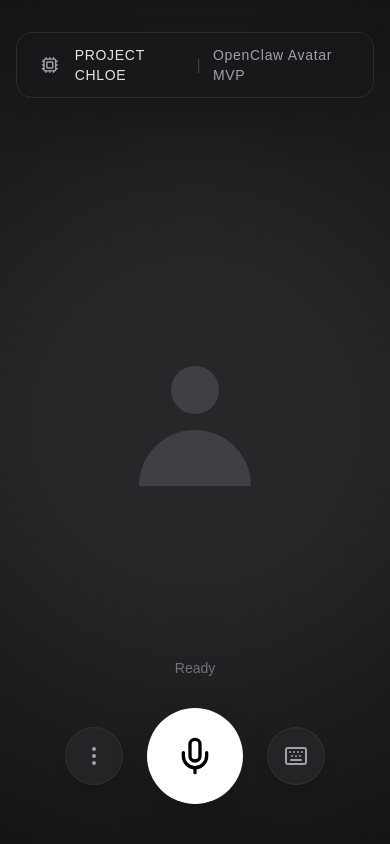
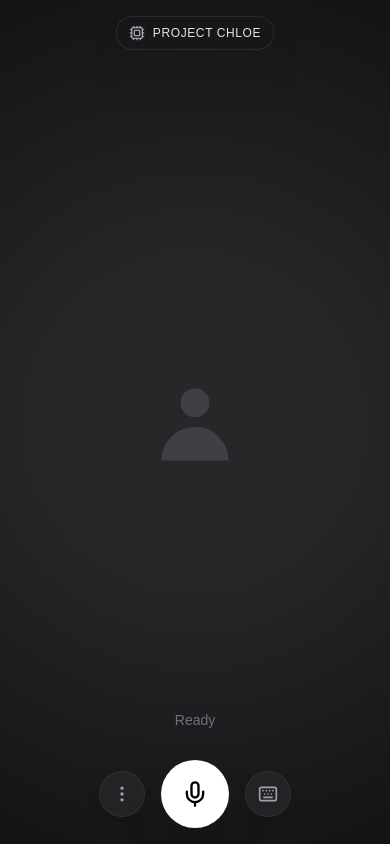
Before and after one commit to HoangClaw/openclaw-avatar-mvp, a Next.js app: page / in a window 390 px wide. Built offline with nearby package versions, Linux system fonts and the light colour scheme.

Commit message:
refactor(ui): enhance layout and styling for avatar interface, improving responsiveness and visual consistency

```diff
--- a/src/app/page.tsx
+++ b/src/app/page.tsx
@@ -164,15 +164,15 @@ export default function AvatarInterface() {
     <main className={`relative flex flex-col h-screen w-screen overflow-hidden justify-center items-center transition-colors duration-500 ${theme === 'dark' ? 'bg-black' : 'bg-zinc-50'}`}>
 
       {/* Top Project Banner */}
-      <div className="absolute top-8 left-0 w-full flex justify-center z-10 px-4 pointer-events-none transition-opacity duration-300" style={{ opacity: isSettingsOpen ? 0.2 : 1 }}>
-        <div className={`backdrop-blur-md px-6 py-3 rounded-2xl border shadow-2xl flex items-center gap-4 transition-all duration-300 ${
+      <div className="absolute top-4 sm:top-8 left-0 w-full flex justify-center z-10 px-4 pointer-events-none transition-opacity duration-300" style={{ opacity: isSettingsOpen ? 0.2 : 1 }}>
+        <div className={`backdrop-blur-md px-3 sm:px-6 py-2 sm:py-3 rounded-2xl border shadow-2xl flex items-center gap-2 sm:gap-4 transition-all duration-300 ${
           theme === 'dark'
             ? 'bg-zinc-900/80 border-zinc-700/50'
             : 'bg-white/80 border-zinc-200'
         }`}>
-          <Cpu className={`w-5 h-5 transition-colors ${theme === 'dark' ? 'text-zinc-400' : 'text-zinc-500'}`} />
-          <h1 className={`font-medium tracking-wider text-sm sm:text-base flex items-center gap-3 transition-colors ${theme === 'dark' ? 'text-zinc-200' : 'text-zinc-800'}`}>
-            PROJECT CHLOE <span className={theme === 'dark' ? 'text-zinc-700' : 'text-zinc-300'}>|</span> <span className={`font-normal ${theme === 'dark' ? 'text-zinc-400' : 'text-zinc-500'}`}>OpenClaw Avatar MVP</span>
+          <Cpu className={`w-4 h-4 sm:w-5 sm:h-5 transition-colors ${theme === 'dark' ? 'text-zinc-400' : 'text-zinc-500'}`} />
+          <h1 className={`font-medium tracking-wider text-xs sm:text-sm md:text-base flex items-center gap-2 sm:gap-3 transition-colors ${theme === 'dark' ? 'text-zinc-200' : 'text-zinc-800'}`}>
+            PROJECT CHLOE <span className={`hidden sm:inline ${theme === 'dark' ? 'text-zinc-700' : 'text-zinc-300'}`}>|</span> <span className={`hidden sm:inline font-normal ${theme === 'dark' ? 'text-zinc-400' : 'text-zinc-500'}`}>OpenClaw Avatar MVP</span>
           </h1>
         </div>
       </div>
@@ -187,7 +187,7 @@ export default function AvatarInterface() {
       >
          {/* Temporary SVG placeholder */}
          <svg
-            className={`w-40 h-40 transition-colors duration-300 ${theme === 'dark' ? 'text-zinc-700' : 'text-zinc-400'}`}
+            className={`w-24 h-24 sm:w-40 sm:h-40 transition-colors duration-300 ${theme === 'dark' ? 'text-zinc-700' : 'text-zinc-400'}`}
             fill="currentColor"
             viewBox="0 0 20 20"
             xmlns="http://www.w3.org/2000/svg"
@@ -213,11 +213,11 @@ export default function AvatarInterface() {
       {/* Settings Modal Layer */}
       {isSettingsOpen && (
         <div className="absolute inset-0 z-40 flex items-center justify-center bg-black/60 backdrop-blur-sm p-4">
-          <div className={`border rounded-3xl w-full max-w-md shadow-[0_0_50px_rgba(0,0,0,0.8)] overflow-hidden animate-in fade-in zoom-in duration-200 transition-colors ${
+          <div className={`border rounded-3xl w-full max-w-md max-h-[85vh] overflow-y-auto shadow-[0_0_50px_rgba(0,0,0,0.8)] animate-in fade-in zoom-in duration-200 transition-colors ${
             theme === 'dark' ? 'bg-zinc-900 border-zinc-700' : 'bg-white border-zinc-200'
           }`}>
             {/* Modal Header */}
-            <div className={`flex justify-between items-center px-6 py-4 border-b ${theme === 'dark' ? 'border-zinc-800' : 'border-zinc-100'}`}>
+            <div className={`flex justify-between items-center px-4 sm:px-6 py-3 sm:py-4 border-b ${theme === 'dark' ? 'border-zinc-800' : 'border-zinc-100'}`}>
               <h2 className={`font-medium text-lg flex items-center gap-2 ${theme === 'dark' ? 'text-white' : 'text-zinc-900'}`}>
                 <Cpu className={`w-5 h-5 ${theme === 'dark' ? 'text-zinc-400' : 'text-zinc-500'}`} /> OpenClaw Connection
               </h2>
@@ -230,7 +230,7 @@ export default function AvatarInterface() {
             </div>
 
             {/* Modal Body */}
-            <div className="p-6 space-y-6">
+            <div className="p-4 sm:p-6 space-y-4 sm:space-y-6">
               {/* Theme Toggle Section */}
               <div className="flex items-center justify-between p-4 rounded-2xl border transition-all duration-300 ${
                 theme === 'dark' ? 'bg-zinc-950 border-zinc-800' : 'bg-zinc-50 border-zinc-200'
@@ -282,7 +282,7 @@ export default function AvatarInterface() {
             </div>
 
             {/* Modal Footer */}
-            <div className={`px-6 py-4 border-t flex justify-end ${theme === 'dark' ? 'border-zinc-800' : 'border-zinc-100'}`}>
+            <div className={`px-4 sm:px-6 py-3 sm:py-4 border-t flex justify-end ${theme === 'dark' ? 'border-zinc-800' : 'border-zinc-100'}`}>
               <button
                 onClick={saveSettings}
                 className={`px-6 py-2.5 rounded-xl font-medium transition-colors flex items-center gap-2 shadow-sm ${
@@ -297,7 +297,7 @@ export default function AvatarInterface() {
       )}
 
       {/* Control Overlay - Bottom Anchored */}
-      <div className={`absolute bottom-10 left-0 w-full flex flex-col items-center justify-end z-30 px-4 transition-all duration-300 ${isSettingsOpen ? 'opacity-0 pointer-events-none translate-y-4' : 'opacity-100'}`}>
+      <div className={`absolute bottom-4 sm:bottom-8 left-0 w-full max-h-[calc(100vh-6rem)] flex flex-col items-center justify-end z-30 px-4 transition-all duration-300 ${isSettingsOpen ? 'opacity-0 pointer-events-none translate-y-4' : 'opacity-100'}`}>
 
         {/* Status Indicator */}
         <div className="mb-6 h-8 flex items-center">
@@ -314,12 +314,12 @@ export default function AvatarInterface() {
 
         {/* Chat Window */}
         {isTyping && (
-          <div className={`mb-6 w-full max-w-md backdrop-blur-md rounded-3xl border flex flex-col overflow-hidden shadow-[0_20px_60px_-15px_rgba(0,0,0,0.7)] transition-all animate-in slide-in-from-bottom-4 duration-300 ${
+          <div className={`mb-4 sm:mb-6 w-full sm:max-w-md max-h-[55vh] backdrop-blur-md rounded-3xl border flex flex-col overflow-hidden shadow-[0_20px_60px_-15px_rgba(0,0,0,0.7)] transition-all animate-in slide-in-from-bottom-4 duration-300 ${
             theme === 'dark' ? 'bg-zinc-900/90 border-zinc-700/50' : 'bg-white/90 border-zinc-200'
           }`}>
 
             {/* Chat History */}
-            <div className="h-64 sm:h-80 p-5 overflow-y-auto flex flex-col gap-4 scroll-smooth">
+            <div className="flex-1 min-h-0 max-h-[35vh] sm:max-h-[40vh] p-4 sm:p-5 overflow-y-auto flex flex-col gap-3 sm:gap-4 scroll-smooth">
               {messages.map((msg, i) => (
                 <div key={i} className={`flex ${msg.role === 'user' ? 'justify-end' : 'justify-start'}`}>
                   <div className={`px-4 py-2.5 max-w-[85%] text-sm leading-relaxed shadow-sm transition-all duration-300 ${
@@ -399,22 +399,22 @@ export default function AvatarInterface() {
         )}
 
         {/* Action Buttons */}
-        <div className="flex items-center gap-6">
+        <div className="flex items-center gap-4 sm:gap-6">
 
           <button
             onClick={() => setIsSettingsOpen(true)}
-            className={`p-4 rounded-full transition-all backdrop-blur-sm shadow-lg border ${
+            className={`p-3 sm:p-4 rounded-full transition-all backdrop-blur-sm shadow-lg border ${
               theme === 'dark'
                 ? 'bg-zinc-800/80 text-zinc-400 hover:text-white hover:bg-zinc-700 border-zinc-700/50'
                 : 'bg-white/80 text-zinc-500 hover:text-black hover:bg-zinc-100 border-zinc-200'
             }`}
           >
-            <MoreVertical className="w-6 h-6" />
+            <MoreVertical className="w-5 h-5 sm:w-6 sm:h-6" />
           </button>
 
           <button
             onClick={handleVoiceToggle}
-            className={`p-6 rounded-full shadow-2xl transition-all duration-75 border-4 ${
+            className={`p-4 sm:p-6 rounded-full shadow-2xl transition-all duration-75 border-4 ${
               isRecording
                 ? 'bg-red-500 text-white border-red-400'
                 : (theme === 'dark' ? 'bg-white text-black hover:scale-105 border-transparent' : 'bg-zinc-900 text-white hover:scale-105 border-transparent')
@@ -426,18 +426,18 @@ export default function AvatarInterface() {
                 : undefined
             }}
           >
-            <Mic className={`w-10 h-10 ${isRecording ? '' : ''}`} />
+            <Mic className="w-7 h-7 sm:w-10 sm:h-10" />
           </button>
 
           <button
             onClick={handleChatToggle}
-            className={`p-4 rounded-full transition-all backdrop-blur-sm shadow-lg border ${
+            className={`p-3 sm:p-4 rounded-full transition-all backdrop-blur-sm shadow-lg border ${
               isTyping
                 ? (theme === 'dark' ? 'bg-white text-black border-transparent' : 'bg-zinc-900 text-white border-transparent')
                 : (theme === 'dark' ? 'bg-zinc-800/80 text-zinc-400 hover:text-white hover:bg-zinc-700 border-zinc-700/50' : 'bg-white/80 text-zinc-500 hover:text-black hover:bg-zinc-100 border-zinc-200')
             }`}
           >
-            <Keyboard className="w-6 h-6" />
+            <Keyboard className="w-5 h-5 sm:w-6 sm:h-6" />
           </button>
         </div>
 
```
